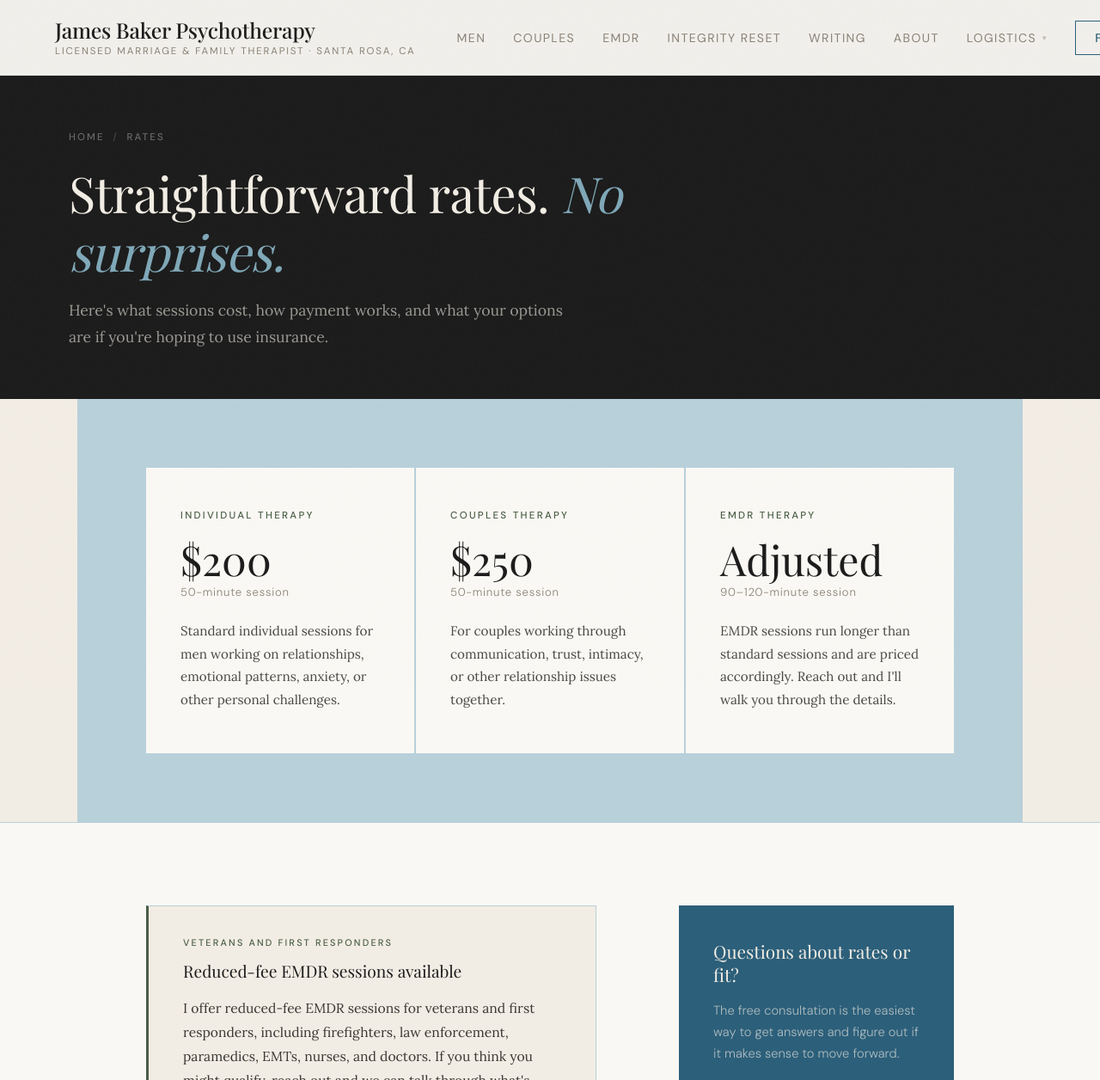
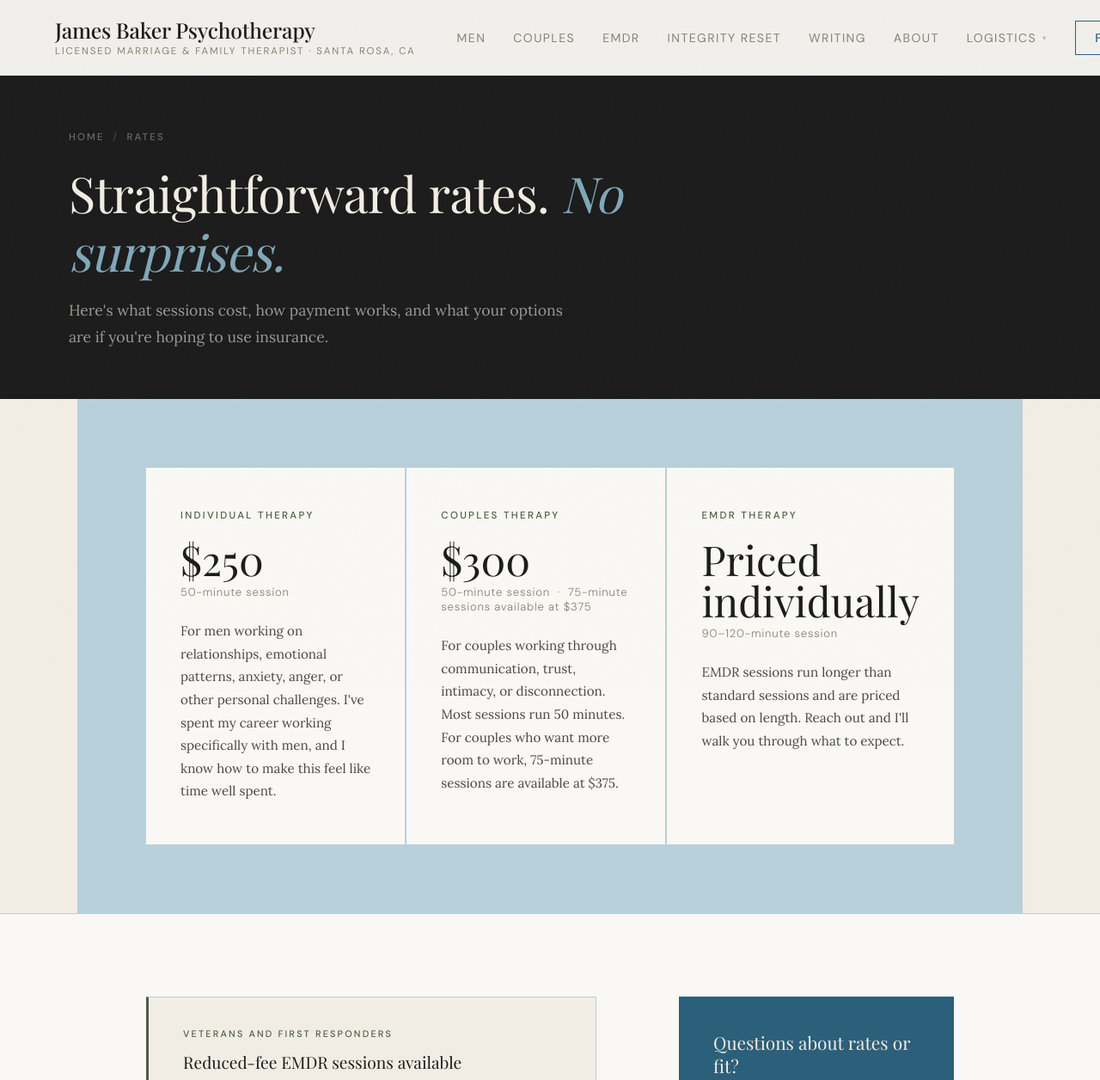
Before and after one commit to jameskbaker-glitch/bakertherapy, a plain HTML site: page rates.html in a window 1280 px wide. Shown: the top 1256 px of the page at 86% size. Drawn offline with nearby package versions, Linux system fonts and the light colour scheme; a web font is replaced by a local one.

Commit message:
Add files via upload

```diff
--- a/rates.html
+++ b/rates.html
@@ -436,21 +436,21 @@
   <div class="rates-band-inner">
     <div class="rate-card">
       <span class="rate-service">Individual Therapy</span>
-      <span class="rate-price">$200</span>
+      <span class="rate-price">$250</span>
       <span class="rate-duration">50-minute session</span>
-      <p class="rate-desc">Standard individual sessions for men working on relationships, emotional patterns, anxiety, or other personal challenges.</p>
+      <p class="rate-desc">For men working on relationships, emotional patterns, anxiety, anger, or other personal challenges. I've spent my career working specifically with men, and I know how to make this feel like time well spent.</p>
     </div>
     <div class="rate-card">
       <span class="rate-service">Couples Therapy</span>
-      <span class="rate-price">$250</span>
-      <span class="rate-duration">50-minute session</span>
-      <p class="rate-desc">For couples working through communication, trust, intimacy, or other relationship issues together.</p>
+      <span class="rate-price">$300</span>
+      <span class="rate-duration">50-minute session &nbsp;·&nbsp; 75-minute sessions available at $375</span>
+      <p class="rate-desc">For couples working through communication, trust, intimacy, or disconnection. Most sessions run 50 minutes. For couples who want more room to work, 75-minute sessions are available at $375.</p>
     </div>
     <div class="rate-card">
       <span class="rate-service">EMDR Therapy</span>
-      <span class="rate-price">Adjusted</span>
+      <span class="rate-price">Priced individually</span>
       <span class="rate-duration">90–120-minute session</span>
-      <p class="rate-desc">EMDR sessions run longer than standard sessions and are priced accordingly. Reach out and I'll walk you through the details.</p>
+      <p class="rate-desc">EMDR sessions run longer than standard sessions and are priced based on length. Reach out and I'll walk you through what to expect.</p>
     </div>
   </div>
 </div>
@@ -470,7 +470,7 @@
   <aside class="content-sidebar">
     <div class="sidebar-cta">
       <h3>Questions about rates or fit?</h3>
-      <p>The free consultation is the easiest way to get answers and figure out if it makes sense to move forward.</p>
+      <p>The free consultation is the easiest way to get answers and figure out if working together makes sense.</p>
       <a href="#" class="btn-sidebar open-modal">Schedule a free consultation</a>
       <span class="sidebar-phone">or call <strong>916-345-4189</strong></span>
     </div>
```
